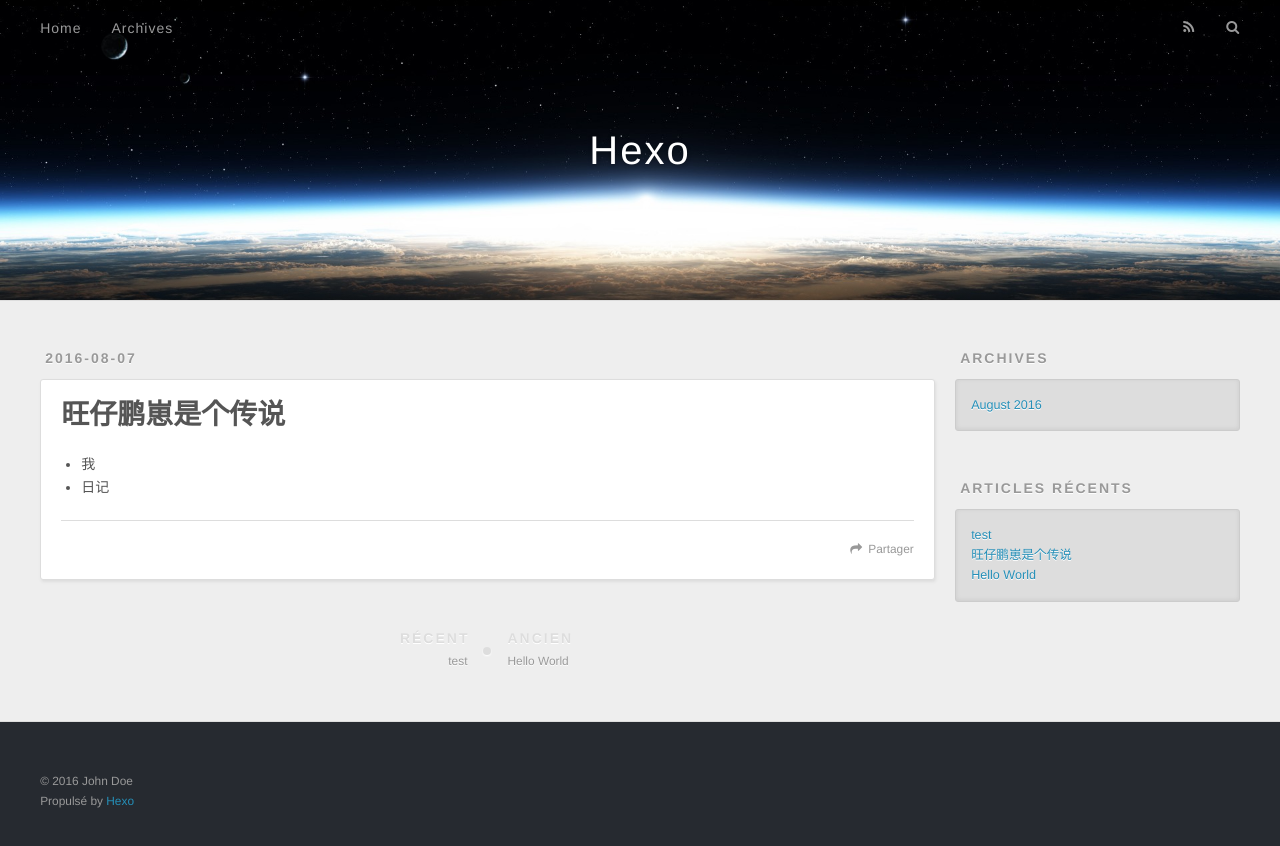
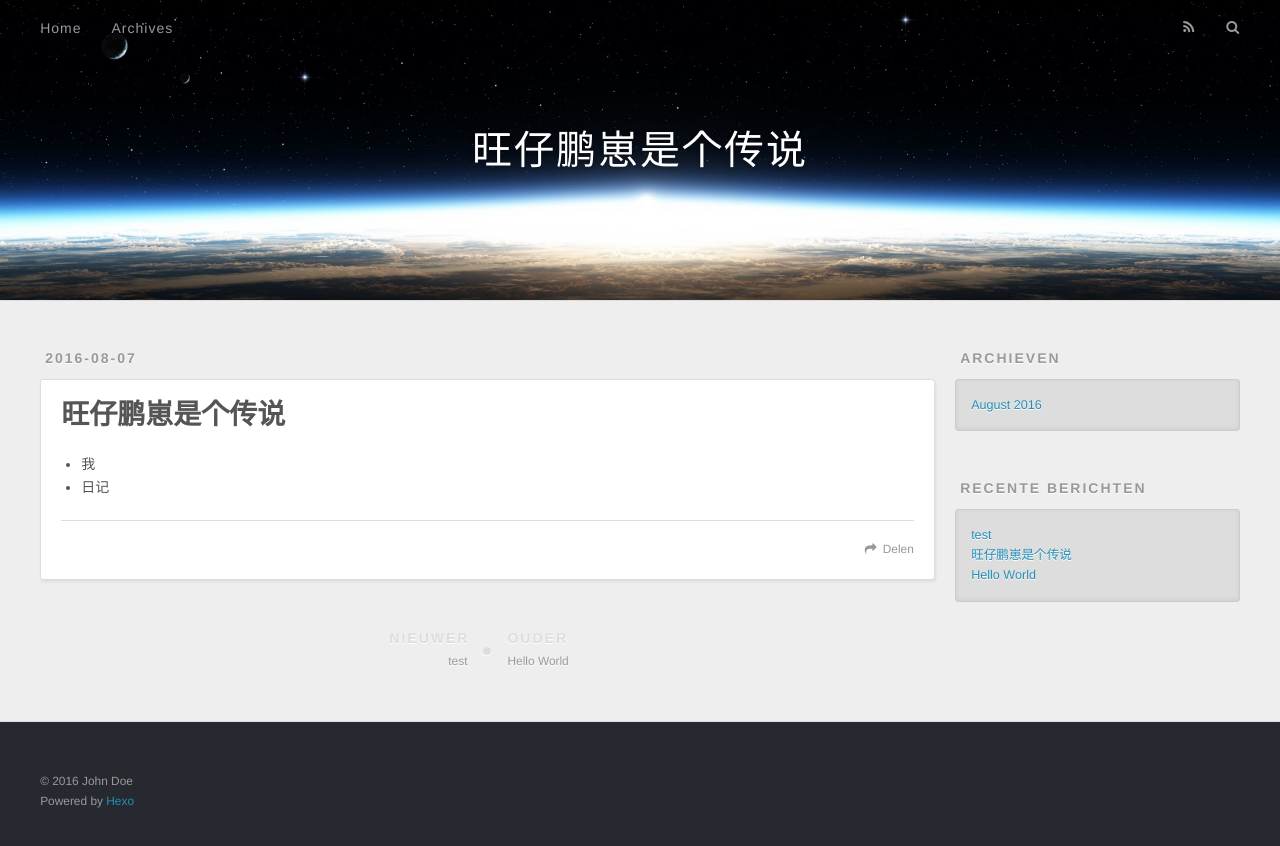
Before and after one commit to winper001/winper001.github.io, a plain HTML site: page 2016/08/07/旺仔鹏崽是个传说/index.html in a window 1280 px wide. Drawn offline with nearby package versions, Linux system fonts and the light colour scheme.

Commit message:
Site updated: 2016-08-07 19:03:18

```diff
--- a/2016/08/07/hello-world/index.html
+++ b/2016/08/07/hello-world/index.html
@@ -3,14 +3,14 @@
 <head>
   <meta charset="utf-8">
 
-  <title>Hello World | Hexo</title>
+  <title>Hello World | 旺仔鹏崽是个传说</title>
   <meta name="viewport" content="width=device-width, initial-scale=1, maximum-scale=1">
   <meta name="description" content="Welcome to Hexo! This is your very first post. Check documentation for more info. If you get any problems when using Hexo, you can find the answer in troubleshooting or you can ask me on GitHub.
 Quick">
 <meta property="og:type" content="article">
 <meta property="og:title" content="Hello World">
 <meta property="og:url" content="http://yoursite.com/2016/08/07/hello-world/index.html">
-<meta property="og:site_name" content="Hexo">
+<meta property="og:site_name" content="旺仔鹏崽是个传说">
 <meta property="og:description" content="Welcome to Hexo! This is your very first post. Check documentation for more info. If you get any problems when using Hexo, you can find the answer in troubleshooting or you can ask me on GitHub.
 Quick">
 <meta property="og:updated_time" content="2016-08-07T05:29:52.558Z">
@@ -19,7 +19,7 @@ Quick">
 <meta name="twitter:description" content="Welcome to Hexo! This is your very first post. Check documentation for more info. If you get any problems when using Hexo, you can find the answer in troubleshooting or you can ask me on GitHub.
 Quick">
 
-    <link rel="alternate" href="/atom.xml" title="Hexo" type="application/atom+xml">
+    <link rel="alternate" href="/atom.xml" title="旺仔鹏崽是个传说" type="application/atom+xml">
 
 
     <link rel="icon" href="/favicon.png">
@@ -40,7 +40,7 @@ Quick">
   <div id="header-outer" class="outer">
     <div id="header-title" class="inner">
       <h1 id="logo-wrap">
-        <a href="/" id="logo">Hexo</a>
+        <a href="/" id="logo">旺仔鹏崽是个传说</a>
       </h1>
 
     </div>
@@ -55,9 +55,9 @@ Quick">
       </nav>
       <nav id="sub-nav">
 
-          <a id="nav-rss-link" class="nav-icon" href="/atom.xml" title="Flux RSS"></a>
+          <a id="nav-rss-link" class="nav-icon" href="/atom.xml" title="RSS Feed"></a>
 
-        <a id="nav-search-btn" class="nav-icon" title="Rechercher"></a>
+        <a id="nav-search-btn" class="nav-icon" title="Zoeken"></a>
       </nav>
       <div id="search-form-wrap">
         <form action="//google.com/search" method="get" accept-charset="UTF-8" class="search-form"><input type="search" name="q" results="0" class="search-form-input" placeholder="Search"><button type="submit" class="search-form-submit">&#xF002;</button><input type="hidden" name="sitesearch" value="http://yoursite.com"></form>
@@ -101,7 +101,7 @@ Quick">
 
     </div>
     <footer class="article-footer">
-      <a data-url="http://yoursite.com/2016/08/07/hello-world/" data-id="cirkhlpml00004cekfzb1lkkj" class="article-share-link">Partager</a>
+      <a data-url="http://yoursite.com/2016/08/07/hello-world/" data-id="cirki1q2n0000qwekik4ml4mp" class="article-share-link">Delen</a>
 
 
     </footer>
@@ -111,7 +111,7 @@ Quick">
 <nav id="article-nav">
 
     <a href="/2016/08/07/旺仔鹏崽是个传说/" id="article-nav-newer" class="article-nav-link-wrap">
-      <strong class="article-nav-caption">Récent</strong>
+      <strong class="article-nav-caption">Nieuwer</strong>
       <div class="article-nav-title">
 
           旺仔鹏崽是个传说
@@ -139,7 +139,7 @@ Quick">
 
 
   <div class="widget-wrap">
-    <h3 class="widget-title">Archives</h3>
+    <h3 class="widget-title">Archieven</h3>
     <div class="widget">
       <ul class="archive-list"><li class="archive-list-item"><a class="archive-list-link" href="/archives/2016/08/">August 2016</a></li></ul>
     </div>
@@ -149,7 +149,7 @@ Quick">
 
 
   <div class="widget-wrap">
-    <h3 class="widget-title">Articles récents</h3>
+    <h3 class="widget-title">Recente berichten</h3>
     <div class="widget">
       <ul>
 
@@ -178,7 +178,7 @@ Quick">
   <div class="outer">
     <div id="footer-info" class="inner">
       &copy; 2016 John Doe<br>
-      Propulsé by <a href="http://hexo.io/" target="_blank">Hexo</a>
+      Powered by <a href="http://hexo.io/" target="_blank">Hexo</a>
     </div>
   </div>
 </footer>
--- a/2016/08/07/旺仔鹏崽是个传说/index.html
+++ b/2016/08/07/旺仔鹏崽是个传说/index.html
@@ -3,14 +3,14 @@
 <head>
   <meta charset="utf-8">
 
-  <title>旺仔鹏崽是个传说 | Hexo</title>
+  <title>旺仔鹏崽是个传说 | 旺仔鹏崽是个传说</title>
   <meta name="viewport" content="width=device-width, initial-scale=1, maximum-scale=1">
   <meta name="description" content="我
 日记">
 <meta property="og:type" content="article">
 <meta property="og:title" content="旺仔鹏崽是个传说">
 <meta property="og:url" content="http://yoursite.com/2016/08/07/旺仔鹏崽是个传说/index.html">
-<meta property="og:site_name" content="Hexo">
+<meta property="og:site_name" content="旺仔鹏崽是个传说">
 <meta property="og:description" content="我
 日记">
 <meta property="og:updated_time" content="2016-08-07T06:41:20.711Z">
@@ -19,7 +19,7 @@
 <meta name="twitter:description" content="我
 日记">
 
-    <link rel="alternate" href="/atom.xml" title="Hexo" type="application/atom+xml">
+    <link rel="alternate" href="/atom.xml" title="旺仔鹏崽是个传说" type="application/atom+xml">
 
 
     <link rel="icon" href="/favicon.png">
@@ -40,7 +40,7 @@
   <div id="header-outer" class="outer">
     <div id="header-title" class="inner">
       <h1 id="logo-wrap">
-        <a href="/" id="logo">Hexo</a>
+        <a href="/" id="logo">旺仔鹏崽是个传说</a>
       </h1>
 
     </div>
@@ -55,9 +55,9 @@
       </nav>
       <nav id="sub-nav">
 
-          <a id="nav-rss-link" class="nav-icon" href="/atom.xml" title="Flux RSS"></a>
+          <a id="nav-rss-link" class="nav-icon" href="/atom.xml" title="RSS Feed"></a>
 
-        <a id="nav-search-btn" class="nav-icon" title="Rechercher"></a>
+        <a id="nav-search-btn" class="nav-icon" title="Zoeken"></a>
       </nav>
       <div id="search-form-wrap">
         <form action="//google.com/search" method="get" accept-charset="UTF-8" class="search-form"><input type="search" name="q" results="0" class="search-form-input" placeholder="Search"><button type="submit" class="search-form-submit">&#xF002;</button><input type="hidden" name="sitesearch" value="http://yoursite.com"></form>
@@ -96,7 +96,7 @@
 
     </div>
     <footer class="article-footer">
-      <a data-url="http://yoursite.com/2016/08/07/旺仔鹏崽是个传说/" data-id="cirkhlpmz00024cekcfalhjpd" class="article-share-link">Partager</a>
+      <a data-url="http://yoursite.com/2016/08/07/旺仔鹏崽是个传说/" data-id="cirki1q2u0002qwek2lcw469h" class="article-share-link">Delen</a>
 
 
     </footer>
@@ -106,7 +106,7 @@
 <nav id="article-nav">
 
     <a href="/2016/08/07/test/" id="article-nav-newer" class="article-nav-link-wrap">
-      <strong class="article-nav-caption">Récent</strong>
+      <strong class="article-nav-caption">Nieuwer</strong>
       <div class="article-nav-title">
 
           test
@@ -116,7 +116,7 @@
 
 
     <a href="/2016/08/07/hello-world/" id="article-nav-older" class="article-nav-link-wrap">
-      <strong class="article-nav-caption">Ancien</strong>
+      <strong class="article-nav-caption">Ouder</strong>
       <div class="article-nav-title">Hello World</div>
     </a>
 
@@ -139,7 +139,7 @@
 
 
   <div class="widget-wrap">
-    <h3 class="widget-title">Archives</h3>
+    <h3 class="widget-title">Archieven</h3>
     <div class="widget">
       <ul class="archive-list"><li class="archive-list-item"><a class="archive-list-link" href="/archives/2016/08/">August 2016</a></li></ul>
     </div>
@@ -149,7 +149,7 @@
 
 
   <div class="widget-wrap">
-    <h3 class="widget-title">Articles récents</h3>
+    <h3 class="widget-title">Recente berichten</h3>
     <div class="widget">
       <ul>
 
@@ -178,7 +178,7 @@
   <div class="outer">
     <div id="footer-info" class="inner">
       &copy; 2016 John Doe<br>
-      Propulsé by <a href="http://hexo.io/" target="_blank">Hexo</a>
+      Powered by <a href="http://hexo.io/" target="_blank">Hexo</a>
     </div>
   </div>
 </footer>
```
Also changed, not shown: 2016/08/07/test/index.html (+11 -11 lines), archives/2016/08/index.html (+11 -11 lines), archives/2016/index.html (+11 -11 lines), archives/index.html (+11 -11 lines), index.html (+14 -14 lines).
